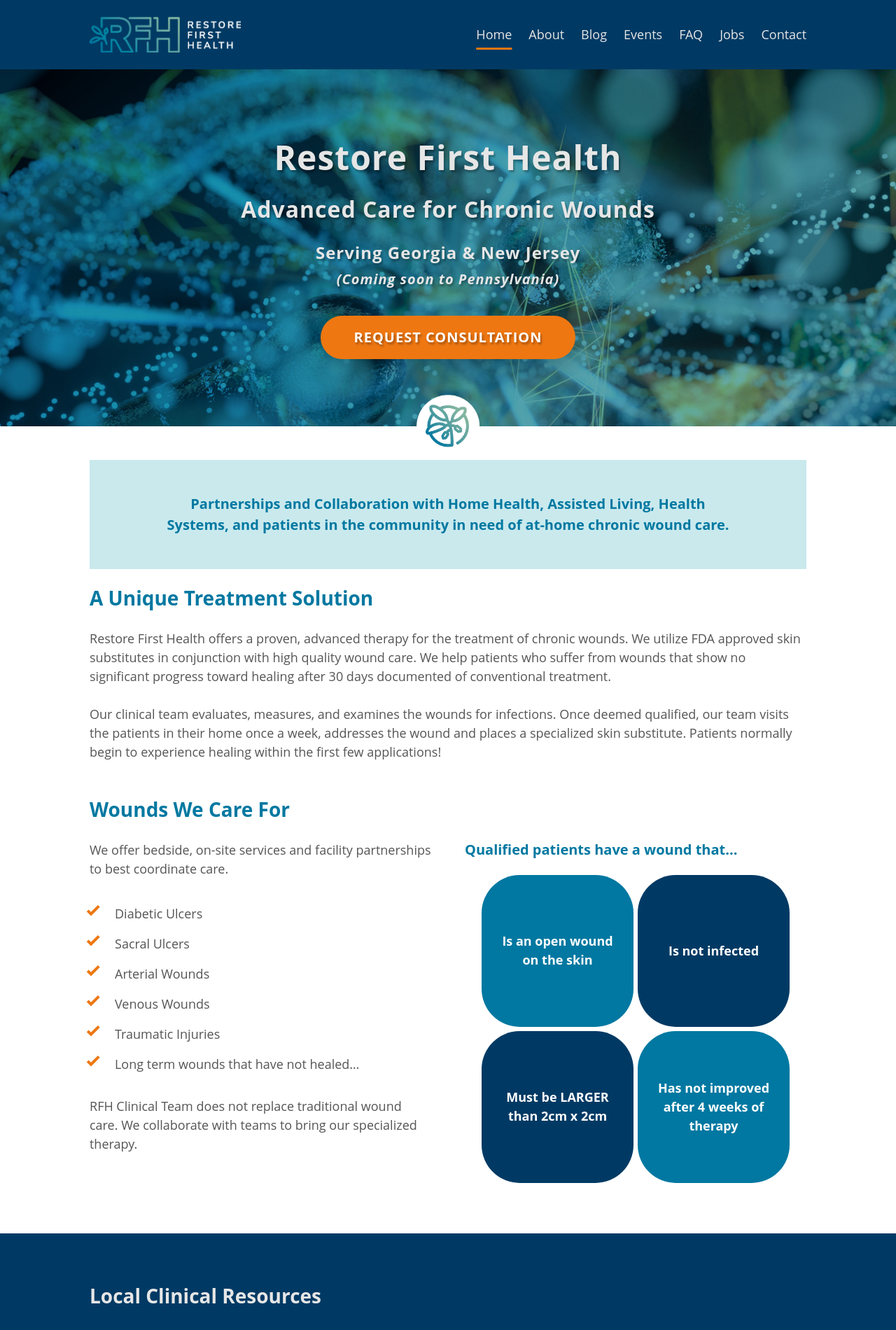
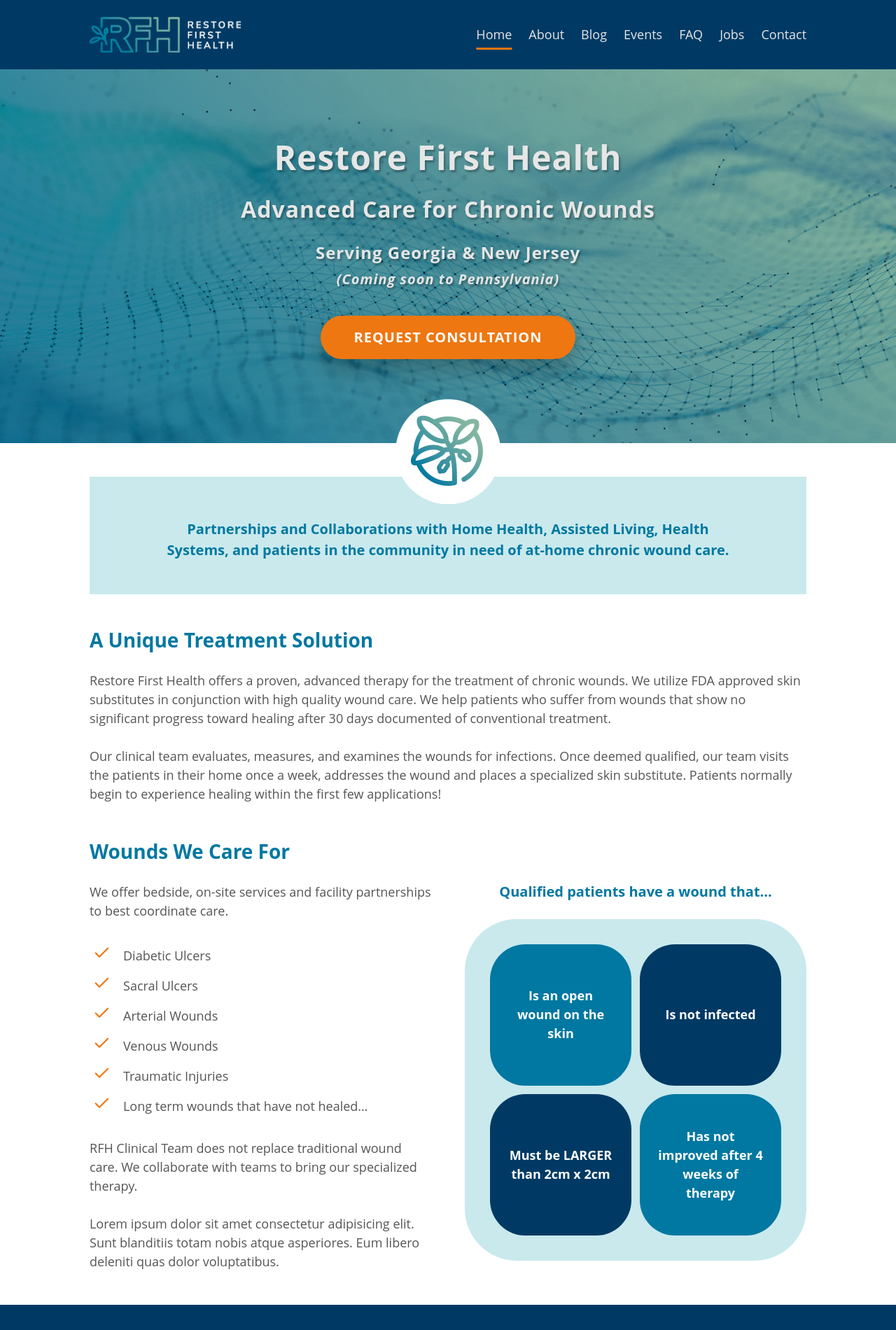
Before and after one commit to bmehder/restore-first-health, a SvelteKit app: page / in a window 1280 px wide. Shown: the top 1900 px of the page at 70% size. Built offline with nearby package versions, Linux system fonts and the light colour scheme.

Commit message:
late night tweaks to homepage

```diff
--- a/src/lib/Qualified.svelte
+++ b/src/lib/Qualified.svelte
@@ -1,30 +1,39 @@
-<div class="graphic">
-  <div class="one">Is an open wound on the skin</div>
-  <div class="two">Is not infected</div>
-  <div class="three">Must be LARGER than 2cm x 2cm</div>
-  <div class="four">Has not improved after 4 weeks of therapy</div>
+<div class="outer flow">
+  <div class="graphic">
+    <div class="one">Is an open wound on the skin</div>
+    <div class="two">Is not infected</div>
+    <div class="three">Must be LARGER than 2cm x 2cm</div>
+    <div class="four">Has not improved after 4 weeks of therapy</div>
+  </div>
 </div>
 
 <style>
+  .outer {
+    padding: calc(var(--size) * 1.5);
+    background-color: var(--secondary);
+    border-radius: calc(25% - var(--double-size));
+  }
   .graphic {
     display: grid;
     grid-template-columns: repeat(2, 1fr);
-    gap: calc(var(--size) / 4);
+    gap: var(--half-size);
+    color: white;
     text-align: center;
-    color: white;
     font-weight: bold;
   }
-  div {
+  .graphic div {
     display: grid;
     place-content: center;
     padding-inline: var(--size);
     aspect-ratio: 1;
     border-radius: 25%;
   }
-  .one, .four {
+  .one,
+  .four {
     background-color: var(--accent-light);
   }
-  .two, .three {
+  .two,
+  .three {
     background-color: var(--accent);
   }
 </style>
--- a/src/routes/+layout.svelte
+++ b/src/routes/+layout.svelte
@@ -14,7 +14,7 @@
   <Header {mobileThreshold} />
 
   {#if $page.route.id === '/'}
-    <HomeHero image="/hero.jpg" />
+    <HomeHero image="/hero-1.jpg" />
   {/if}
 
   <main id="main-content" class="flow">
--- a/src/routes/+page.svelte
+++ b/src/routes/+page.svelte
@@ -4,15 +4,24 @@
 </script>
 
 <section>
-  <p class="description h3 balance">Partnerships and Collaboration with Home Health, Assisted Living, Health Systems, and patients in the community in need of at-home chronic wound care.</p>
+  <p class="description h3 balance">
+    Partnerships and Collaborations with Home Health, Assisted Living, Health Systems, and
+    patients in the community in need of at-home chronic wound care.
+  </p>
 
-  <div class="inner flow">
+  <div class="inner flow" style="margin-block-start: var(--size);">
     <h2>A Unique Treatment Solution</h2>
     <p>
-      Restore First Health offers a proven, advanced therapy for the treatment of chronic wounds. We utilize FDA approved skin substitutes in conjunction with high quality wound care. We help patients who suffer from wounds that show no significant progress toward healing after 30 days documented of conventional treatment.
+      Restore First Health offers a proven, advanced therapy for the treatment of chronic
+      wounds. We utilize FDA approved skin substitutes in conjunction with high quality
+      wound care. We help patients who suffer from wounds that show no significant
+      progress toward healing after 30 days documented of conventional treatment.
     </p>
     <p>
-      Our clinical team evaluates, measures, and examines the wounds for infections. Once deemed qualified, our team visits the patients in their home once a week, addresses the wound and places a specialized skin substitute. Patients normally begin to experience healing within the first few applications!
+      Our clinical team evaluates, measures, and examines the wounds for infections. Once
+      deemed qualified, our team visits the patients in their home once a week, addresses
+      the wound and places a specialized skin substitute. Patients normally begin to
+      experience healing within the first few applications!
     </p>
   </div>
 </section>
@@ -37,9 +46,13 @@
         RFH Clinical Team does not replace traditional wound care. We collaborate with
         teams to bring our specialized therapy.
       </p>
+      <p>
+        Lorem ipsum dolor sit amet consectetur adipisicing elit. Sunt blanditiis totam
+        nobis atque asperiores. Eum libero deleniti quas dolor voluptatibus.
+      </p>
     </div>
-    <div>
-      <h3>Qualified patients have a wound that...</h3>
+    <div class="flow">
+      <h3 class="center">Qualified patients have a wound that...</h3>
       <Qualified />
     </div>
   </div>
@@ -50,8 +63,8 @@
     <h2>Local Clinical Resources</h2>
     <p>
       We are local community members - partnering with local home health, assisted living,
-      and long term care. We also welcome patients who care for themselves or loved ones at
-      home who need chronic wound care.
+      and long term care. We also welcome patients who care for themselves or loved ones
+      at home who need chronic wound care.
     </p>
     <div class="flex">
       <div class="flow">
@@ -88,8 +101,8 @@
     </p>
     <p>
       From the first phone call or referral to our initial at home evaluation and therapy,
-      we inform, communicate and ensure all of our patients and their care providers are on
-      the same page at all times.
+      we inform, communicate and ensure all of our patients and their care providers are
+      on the same page at all times.
     </p>
     <div class="flex swap">
       <div>
@@ -175,7 +188,9 @@
     <div class="flex">
       <div class="flow">
         <h2>Facility Partnerships</h2>
-        <p>If you are a facility looking to learn more about partnerships – Call today!</p>
+        <p>
+          If you are a facility looking to learn more about partnerships – Call today!
+        </p>
         <ul class="list">
           <li><a href="tel:4707817510">(470) 781-7510 (Georgia)</a></li>
           <li><a href="tel:8623147030">(862) 314-7030 (New Jersey)</a></li>
@@ -183,10 +198,23 @@
       </div>
       <div class="flow">
         <h2>Patient Referral Forms</h2>
-        <p>Download the patient referral form or call directly, and we will take the info over the phone or by fax!</p>
+        <p>
+          Download the patient referral form or call directly, and we will take the info
+          over the phone or by fax!
+        </p>
         <ul class="list">
-          <li><a href="https://restorefirsthealth.com/wp-content/uploads/2022/07/RFH_referral-form_v3.pdf">Download Patient Referral Form – Georgia [PDF]</a></li>
-          <li><a href="https://restorefirsthealth.com/wp-content/uploads/2022/11/RFH_referral-form_NJ_v1.pdf">Download Patient Referral Form – New Jersey [PDF]</a></li>
+          <li>
+            <a
+              href="https://restorefirsthealth.com/wp-content/uploads/2022/07/RFH_referral-form_v3.pdf"
+              >Download Patient Referral Form – Georgia [PDF]</a
+            >
+          </li>
+          <li>
+            <a
+              href="https://restorefirsthealth.com/wp-content/uploads/2022/11/RFH_referral-form_NJ_v1.pdf"
+              >Download Patient Referral Form – New Jersey [PDF]</a
+            >
+          </li>
         </ul>
       </div>
     </div>
@@ -197,15 +225,23 @@
   <div class="inner flow">
     <h2>Wound Care Info Sheet</h2>
 
-    <p>Download and share our Chronic Wound Care Information Sheet with your teams and learn more about our process. We pride ourselves on making it easy and transparent to get the care patients deserve.</p>
+    <p>
+      Download and share our Chronic Wound Care Information Sheet with your teams and
+      learn more about our process. We pride ourselves on making it easy and transparent
+      to get the care patients deserve.
+    </p>
 
-    <a href="https://restorefirsthealth.com/wp-content/uploads/2023/05/chronic-wound-theapy-restore-first-health.pdf" class="button">DOWNLOAD PRINTABLE PDF</a>
+    <a
+      href="https://restorefirsthealth.com/wp-content/uploads/2023/05/chronic-wound-theapy-restore-first-health.pdf"
+      class="button">DOWNLOAD PRINTABLE PDF</a
+    >
   </div>
 </section>
 
 <style>
   .description {
     padding: var(--double-size);
+    padding-block-start: calc(var(--double-size) + var(--half-size));
     background-color: var(--secondary);
     line-height: 1.5;
     text-align: center;
@@ -214,7 +250,7 @@
   .special-list li {
     padding-block: calc(var(--half-size) / 2);
     padding-inline: var(--half-size);
-    margin-inline: var(--size);
+    margin-inline: calc(var(--size) * 1.5);
     list-style-image: url(/icons/check.svg);
   }
 </style>
--- a/src/routes/HomeHero.svelte
+++ b/src/routes/HomeHero.svelte
@@ -23,7 +23,8 @@
 <style>
   .hero {
     position: relative;
-    padding-block: calc(var(--size) * 3);
+    padding-block-start: calc(var(--size) * 3);
+    padding-block-end: calc(var(--size) * 4);
     background-position: center;
     background-size: cover;
     color: var(--light);
@@ -51,22 +52,24 @@
     display: inline-block;
     margin-block-start: var(--half-size);
     font-size: calc(var(--size) - 0.25rem);
+    text-shadow: none;
     box-shadow: 0 1rem 2rem rgba(0, 0, 0, 0.24);
   }
   .button:hover,
   .button:focus {
-    background-color: var(--accent);
+    background-color: var(--accent-light);
     color: var(--light);
-    /* outline-color: var(--light); */
+    outline-color: var(--light);
   }
   .content {
     display: grid;
     gap: var(--size);
   }
   img {
-    width: 90px;
+    --width: 150px;
+    width: var(--width);
     position: absolute;
-    bottom: -45px;
+    bottom: calc((var(--width) / -2) - var(--half-size));
     left: 50%;
     translate: -50%;
   }
```
Also changed, not shown: static/hero-1.jpg (added), static/icons/check.svg.
